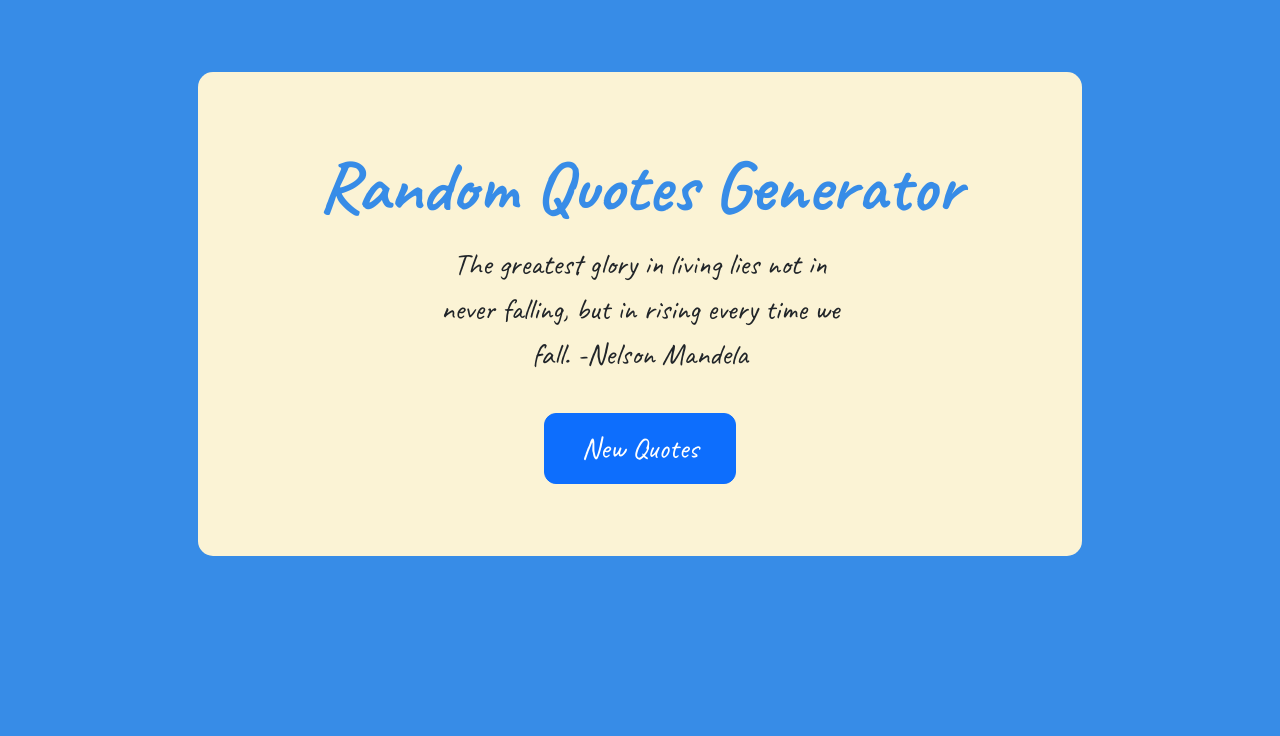
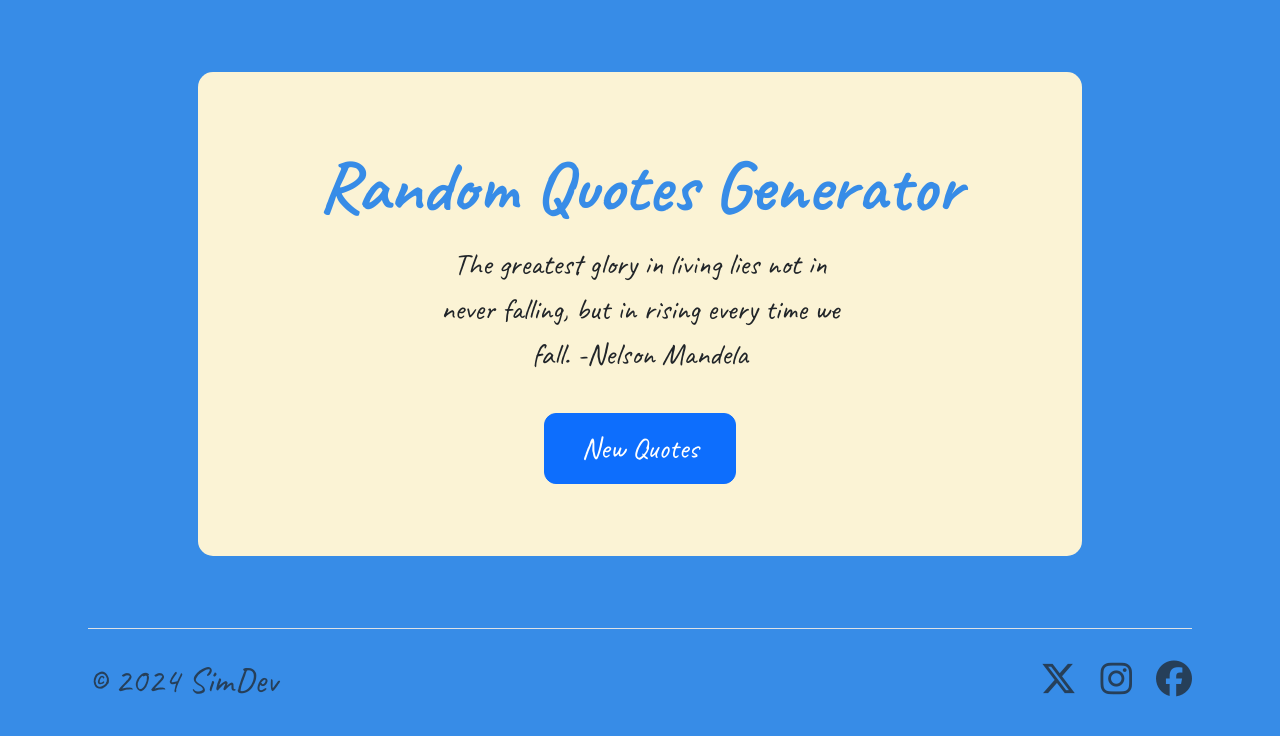
Before and after one commit to Simphiwe-Ng093/Random_Quotes_Generator, a plain HTML site: page index.html in a window 1280 px wide. Drawn offline with nearby package versions, Linux system fonts and the light colour scheme.

Commit message:
Update index.html

```diff
--- a/index.html
+++ b/index.html
@@ -22,8 +22,20 @@
               </div>
             </div>
           </div>
+                  <footer class="d-flex flex-wrap justify-content-between align-items-center py-3 my-4 border-top">
+            <div class="col-md-4 d-flex align-items-center">
+              <span class="mb-3 mb-md-0 text-body-secondary">© 2024 SimDev</span>
+            </div>
+
+            <ul class="nav col-md-4 justify-content-end list-unstyled d-flex">
+              <li class="ms-3"><a class="text-body-secondary" href="#"><i class="fa-brands fa-x-twitter"></i></a></li>
+              <li class="ms-3"><a class="text-body-secondary" href="#"><i class="fa-brands fa-instagram"></i></a></li>
+              <li class="ms-3"><a class="text-body-secondary" href="#"><i class="fa-brands fa-facebook"></i></a></li>
+            </ul>
+          </footer>
     </div>
     <script src="./apps.js"></script>
+    <script src="https://kit.fontawesome.com/6037b79fc0.js" crossorigin="anonymous"></script>
     <script src="https://cdn.jsdelivr.net/npm/bootstrap@5.3.3/dist/js/bootstrap.bundle.min.js" integrity="sha384-YvpcrYf0tY3lHB60NNkmXc5s9fDVZLESaAA55NDzOxhy9GkcIdslK1eN7N6jIeHz" crossorigin="anonymous"></script>
 </body>
 
```
